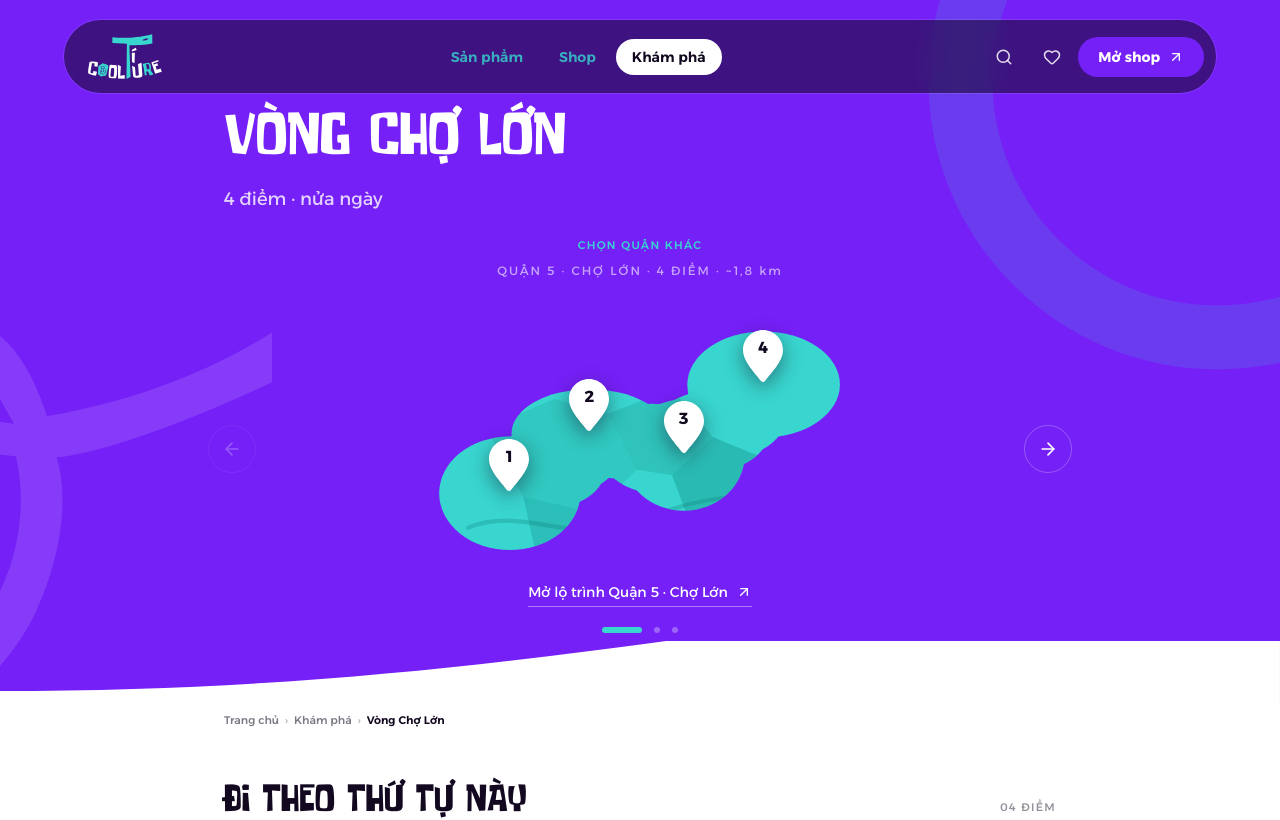
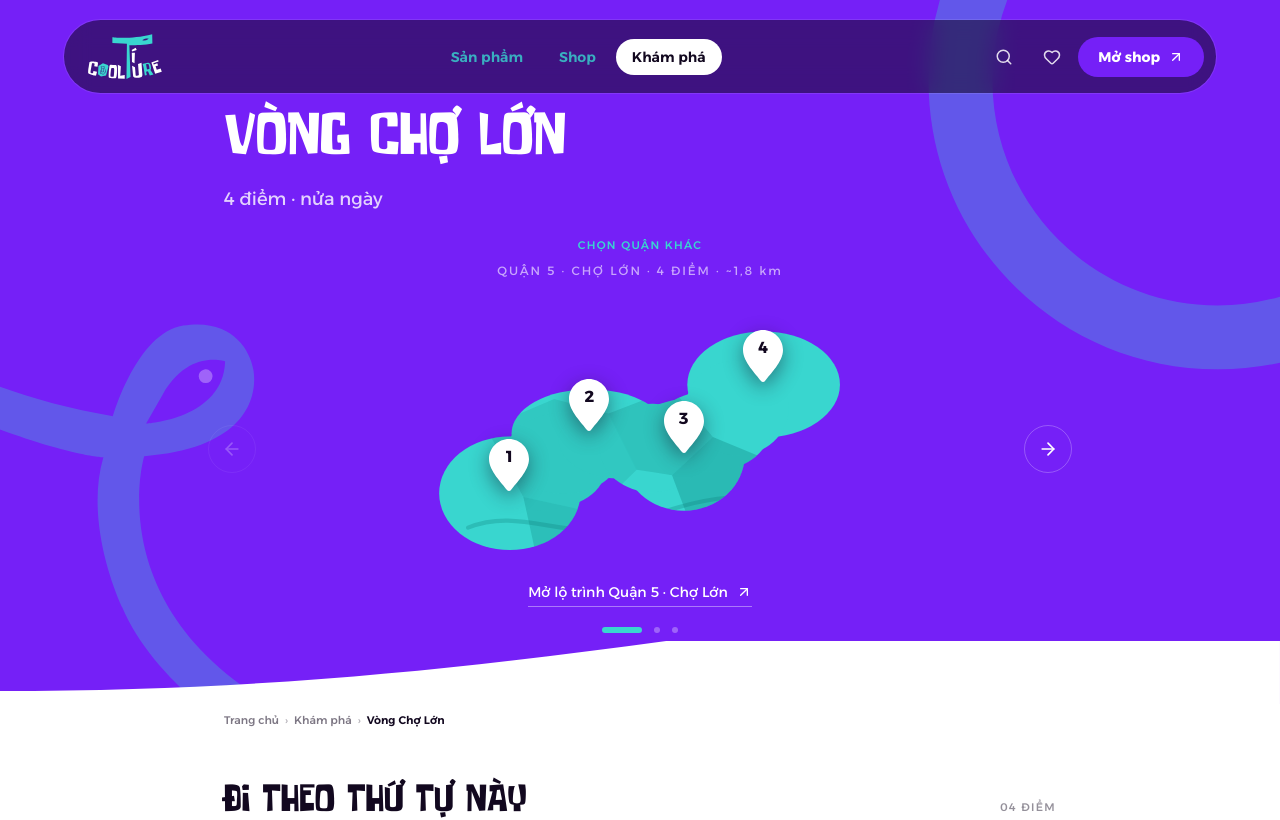
Before and after one commit to lelocle3924/ti-coolture, a React (Vite) app: page /discover in a window 1280 px wide. Shown: the top 820 px of the page. Built offline with nearby package versions, Linux system fonts and the light colour scheme.

Commit message:
tweaked brand identity in Discover's hero

```diff
--- a/src/views/Discovery.tsx
+++ b/src/views/Discovery.tsx
@@ -200,15 +200,15 @@ export default function Discovery() {
           and the itinerary under the wave is what it chooses. */}
       <section data-surface="dark" className="relative z-10 overflow-hidden bg-brand text-paper">
         <ArcTopRight
-          className="pointer-events-none absolute -right-20 -top-24 z-0 opacity-15"
+          className="pointer-events-none absolute -right-20 -top-24 z-0 opacity-[0.3]"
           style={{ width: "clamp(16rem, 34vw, 28rem)" }}
           fill="var(--color-wave)"
         />
         <RibbonLoop
-          className="pointer-events-none absolute -left-28 bottom-0 z-0 opacity-[0.12]"
+          className="pointer-events-none absolute -left-28 bottom-0 z-0 opacity-[0.3] -scale-x-100"
           style={{ width: "clamp(16rem, 30vw, 24rem)" }}
-          ribbon="var(--color-paper)"
-          dot="var(--color-wave)"
+          ribbon="var(--color-wave)"
+          dot="var(--color-paper)"
         />
 
         <div className="relative z-10 mx-auto max-w-4xl px-5 pb-2 pt-24 md:px-8 md:pt-28">
```
